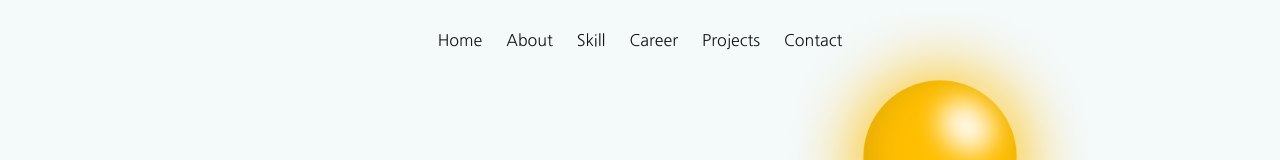
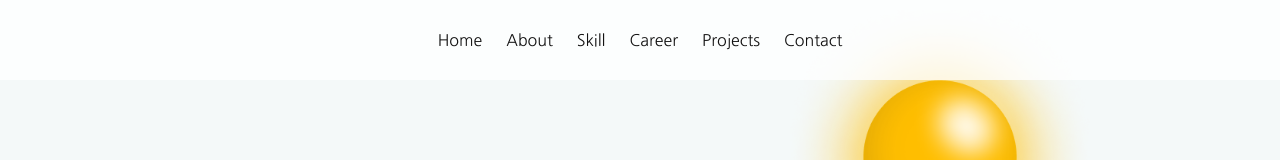
Before and after one commit to dev2820/portfolio, a Vue app: page / in a window 1280 px wide. Shown: the top 160 px of the page. Built offline with nearby package versions, Linux system fonts and the light colour scheme.

Commit message:
feat/ 헤더 배경색을 hover시 다르게 나오도록 변경(뒷 배경때문에 잘 안보임)

```diff
--- a/src/assets/css/color.css
+++ b/src/assets/css/color.css
@@ -11,7 +11,6 @@
   --blueGray-900: #222831;
   --on-dark: #343c48;
   --on-light: #ffbe00;
-  --glass-background: rgba(255, 255, 255, 0.25);
 }
 :root,
 :root[color-mode="light"] {
@@ -33,6 +32,8 @@
   --primary-text: #121212;
   --regular-text: #303133;
   --secondary-text: #606266;
+  --glass-background: rgba(255, 255, 255, 0.25);
+  --glass-background-variant: rgba(255, 255, 255, 0.75);
 }
 :root[color-mode="dark"] {
   --primary-50: #fff8df;
@@ -53,4 +54,6 @@
   --primary-text: #fefefe;
   --regular-text: #e9e9e9;
   --secondary-text: #c0c4cc;
+  --glass-background: rgba(0, 0, 0, 0.25);
+  --glass-background-variant: rgba(0, 0, 0, 0.75);
 }
```
